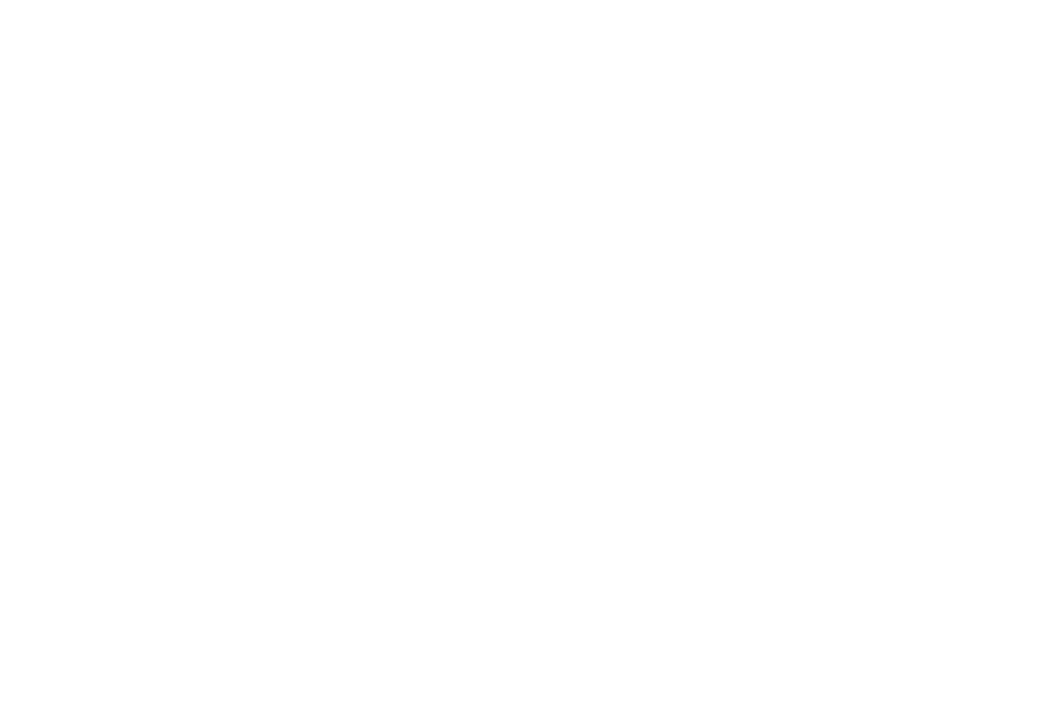
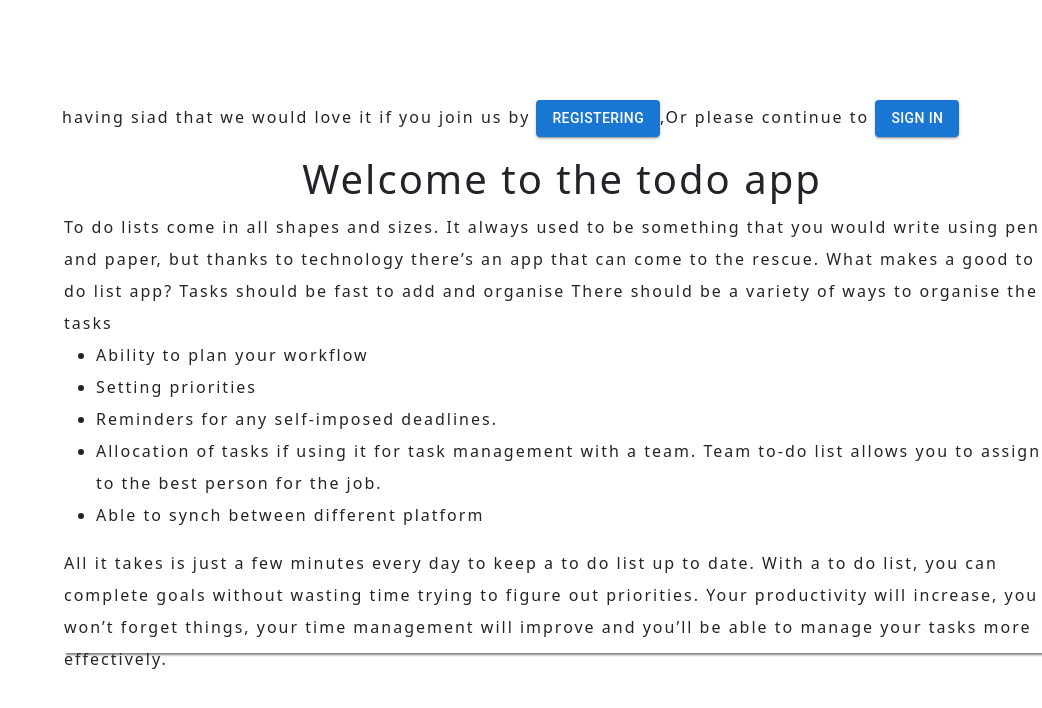
Before and after one commit to Monnus/firebaseTodo, a React (Create React App) app: page / in a window 1280 px wide. Shown: the top 708 px of the page, without its empty margins (238-1280 px from the left). Built offline with nearby package versions, Linux system fonts and the light colour scheme.

Commit message:
second commit added landingpage

```diff
--- a/package.json
+++ b/package.json
@@ -5,7 +5,7 @@
   "dependencies": {
     "@emotion/react": "^11.9.3",
     "@emotion/styled": "^11.9.3",
-    "@mui/material": "^5.8.6",
+    "@mui/material": "^5.8.7",
     "@testing-library/jest-dom": "^5.16.4",
     "@testing-library/react": "^13.3.0",
     "@testing-library/user-event": "^13.5.0",
--- a/src/App.js
+++ b/src/App.js
@@ -1,8 +1,9 @@
 import React,{useState,useEffect} from "react"
 import './App.css';
 import InsideForm from './pages/components/form';
-import {BrowserRouter,Routes,Route,useNavigate} from "react-router-dom"
+import {Routes,Route,useNavigate,Router} from "react-router-dom"
 import fire from "./firebaseconfig";
+import LandingPage from "./pages/landingPage";
 import { getAuth, signInWithEmailAndPassword, createUserWithEmailAndPassword } from 'firebase/auth'
 import Home from "./pages/Home"
 import { ToastContainer, toast } from 'react-toastify';
@@ -14,17 +15,19 @@
     let authToken = sessionStorage.getItem('Auth-Token')
 
     if (authToken) {
-      // navigate('/home')
+      navigate('/home')
     }
   }, [])
   const [email, setEmail] = useState('');
 const [password, setPassword] = useState('')
-const [image,setImage]=useState("")
+
 const handleAction = (id) => {
     const authentication =getAuth();
     if (id === 1) {
       signInWithEmailAndPassword(authentication, email, password)
         .then((response) => {
+
+
           navigate('/home')
           sessionStorage.setItem('Auth-Token', response._tokenResponse.refreshToken)
         }).catch((error) => {
@@ -40,7 +43,7 @@
       createUserWithEmailAndPassword(authentication, email, password)
       .then((response) => {
     sessionStorage.setItem("Auth-Token",response._tokenResponse.refreshToken);
-    navigate("/home");
+    navigate("/login");
     }).catch((error) => {
       if (error.code === 'auth/email-already-in-use') {
         toast.error('Email Already in Use');
@@ -49,7 +52,7 @@
     }
   }
   let route="/login"
-
+console.log(Router);
 const redirectBtn=(path)=>{
   if(path==="/login"){
     navigate(`/register`)
@@ -58,31 +61,21 @@
       }
 
 }
-const handleimages=(imageType)=>{
-  switch(input.files[0].type){
-    case "image/jpeg":
-console.log("jpep image loaded");
-   console.log(input.files[0].name);
-   break
-   case "image/png":
-      console.log("png image loaded");
-   console.log(input.files[0].name);
-   break;
-   default:
-    user.allcheckspassed=false;
-       return alert("Oops we dont support this file format");
-}
+
   return (
+
     <div className="App">
  <>
   <Routes>
+    <Route path="/" element={<LandingPage/>}/>
 <Route path="/login" element={<InsideForm title="Login" discription="Already " setEmail={setEmail} setPassword={setPassword} handleAction={() => handleAction(1)} redirectBtn={(e)=>redirectBtn(window.location.pathname)}/>} />
 <Route path="/register" element={<InsideForm title="Register" discription="Don't  " setEmail={setEmail} setPassword={setPassword} handleAction={() => handleAction(2)} redirectBtn={(e)=>redirectBtn(window.location.pathname)}/>}  />
 <Route path='/home' element={ <Home />} />
   </Routes>
   </>
     </div>
+
   );
 }
-}
+
 export default App
--- a/src/pages/components/componetListsApp/ListItem.js
+++ b/src/pages/components/componetListsApp/ListItem.js
@@ -1,12 +1,21 @@
 import React from 'react'
 
 const ListItem = ({ id, title, delHandler, doneHandler, done }) => {
+  function newDate(){
+    const date=new Date();
+    const month=date.getMonth();
+    const day=date.getDate();
+    const year=date.getFullYear()
+ return `${day}/${month+1}/${year}`;
+  }
+  console.log(newDate());
   return (
     <li
       className={`list-group-item d-flex justify-content-between align-items-center ${
         done ? 'bg-success' : ''
       }`}
-    >
+      >
+          <i>Date {newDate()}</i>
       {done && <del>{title}</del>}
       {!done && <>{title}</>}
       <div>
@@ -14,6 +23,7 @@
           className='btn btn-sm btn-danger mr-2'
           onClick={() => delHandler(id)}
         >
+
           <i className='far fa-trash-alt'></i>
         </button>
         <button
--- a/src/pages/components/form.js
+++ b/src/pages/components/form.js
@@ -10,7 +10,7 @@
 
 
 
-function InsideForm({discription,title,setPassword, setEmail,handleAction,redirectBtn ,image}){
+function InsideForm({discription,title,setPassword, setEmail,handleAction,redirectBtn}){
 
         return (
 
@@ -26,7 +26,7 @@
                 sx={{  '& > :not(style)': { m: 1, width: '25ch' }, }} noValidate autoComplete="off">
                 <TextField id="email" label="Enter the Email" variant="outlined" onChange={(e) => setEmail(e.target.value)} />
                     <TextField id="password" label="Enter the Password" variant="outlined"  onChange={(e) => setPassword(e.target.value)}/>
-                    <input type="file" style={{outline:"none", border:"none",cursor:"pointer",color:"rgba(0,0,0,0)"}} />
+
             </Box>
             <Button Button variant="contained" href="#contained-buttons"  onClick={handleAction} >{title}</Button>
      <p>{discription}have an account then  don't you {title} <Button variant="outlined" href="#outlined-buttons" onClick={redirectBtn}>
--- /dev/null
+++ b/src/pages/landingPage.js
@@ -0,0 +1,62 @@
+import { Link } from 'react-router-dom'
+import {Button} from "@mui/material"
+import { bgcolor, Box, margin } from '@mui/system'
+import hcbgImage from "../images/R.jpg"
+
+
+import React from 'react'
+
+export default function LandingPage() {
+  return (
+    <div style={{width:"100%",maxHeight:"100%", position:"relative",backgroundColor:"#f5f5f5",}}>
+        <div style={{margin:"100", position:"absolute", top:"100px",left:"300px",letterSpacing:"2px", lineHeight:"2"}}>
+
+        <p>having siad that we would love it if you join us by <Link to="/register "><Button  variant="contained">registering</Button></Link>,Or please continue to <Link to="/login"><Button   variant="contained">sign In</Button></Link> </p>
+        <Box sx={{
+            width:1000,
+            height:500,
+            backgroundColor:"white",
+            boxShadow:"4px 2px 2px gray",
+            textDecoration:"none",
+         padding:"2px",
+            "&:hover":{
+                backgroundImage: 'url('+hcbgImage+')',
+                backgroundColor:"black",
+                opacity:[0.9,0.8,0.7],
+                color:"blue",
+                boxShadow:"4px 4px 5px gray",
+                height:1000,
+                lineHeight:"4",
+                transition:"ease-in 1s",
+
+            },
+
+        }}>
+
+  <h1 style={{textAlign:"center"}}>Welcome to the todo app</h1>
+<p>
+
+To do lists come in all shapes and sizes. It always used to be something that you would write using pen and paper,
+ but thanks to technology there’s an app that can come to the rescue. What makes a good to do list app?
+Tasks should be fast to add and organise
+There should be a variety of ways to organise the tasks
+<ul>
+
+<li>Ability to plan your workflow</li>
+<li>Setting priorities</li>
+<li>Reminders for any self-imposed deadlines.</li>
+<li>Allocation of tasks if using it for task management with a team. Team to-do list allows you to assign to the best person for the job.</li>
+<li>Able to synch between different platform</li>
+</ul>
+All it takes is just a few minutes every day to keep a to do list up to date.
+With a to do list, you can complete goals without wasting time trying to figure out priorities.
+Your productivity will increase, you won’t forget things, your time management will improve and you’ll
+ be able to manage your tasks more effectively.
+</p>
+
+
+        </Box>
+            </div>
+    </div>
+  )
+}
```
Also changed, not shown: src/images/R.jpg (added), 1 other file (tests, documents, lock files or other folders).
